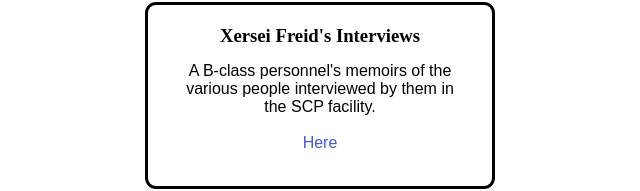
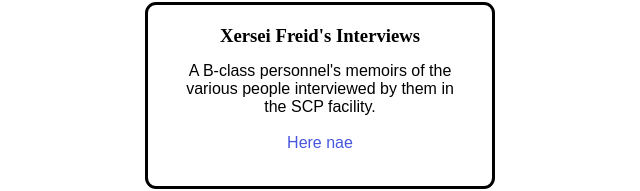
Before and after one commit to ashish-kp/my_blog, a plain HTML site: page index.html in a window 1280 px wide. Shown: the part 776-967 px from the top of the page, 320-960 px from the left. Drawn offline with Linux system fonts and the light colour scheme; a web font is replaced by a local one.

Commit message:
Update index.html

```diff
--- a/index.html
+++ b/index.html
@@ -359,6 +359,7 @@
       <h3 class="project-title">Xersei Freid's Interviews</h3>
       <p class="project-details"> A B-class personnel's memoirs of the various people interviewed by them in the SCP facility.
       </br></br><a class="project-link" href="https://ashish-kp.github.io/my_blog/scp.html">Here</a>
+  <a href = "https://ashish-kp.github.io/my_blog/articles/scp_3049.html">nae</a>
       </p>
 
     </div>
```
